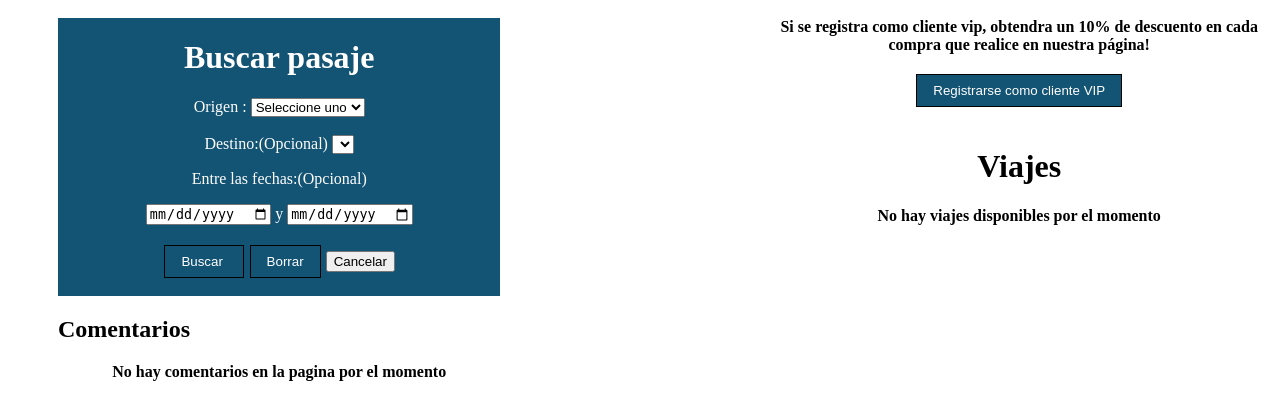
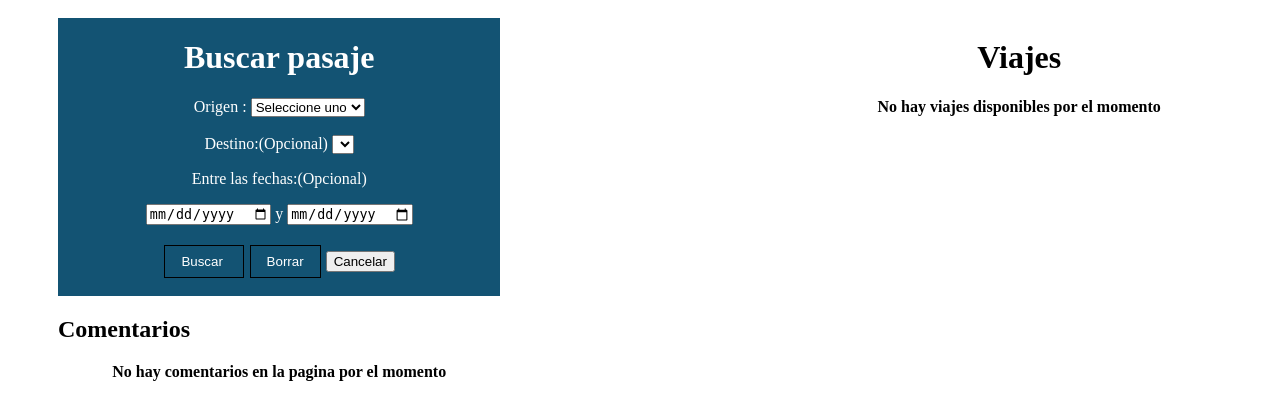
Before and after one commit to gomezlucia/COMBI19, a PHP site: page /home.php in a window 1280 px wide. Shown: the part 132-552 px from the top of the page. Run offline with PHP 8.4, Linux system fonts and the light colour scheme; data that the repository does not hold is empty; some libraries are stand-ins or nearby versions.

Commit message:
Update home.php

```diff
--- a/home.php
+++ b/home.php
@@ -110,7 +110,7 @@
 </div>
          <div class="listado">
              <center>
-               <?php if (!$es_vip){ ?>
+               <?php if ($es_vip['vip']=='0'){ ?>
                <form action="registrarVIP.php" method="post">
                    <b> Si se registra como cliente vip, obtendra un 10% de descuento en cada compra que realice en nuestra página! </b><br><br>
                   <input type="submit" value="Registrarse como cliente VIP"><br><br>
```
